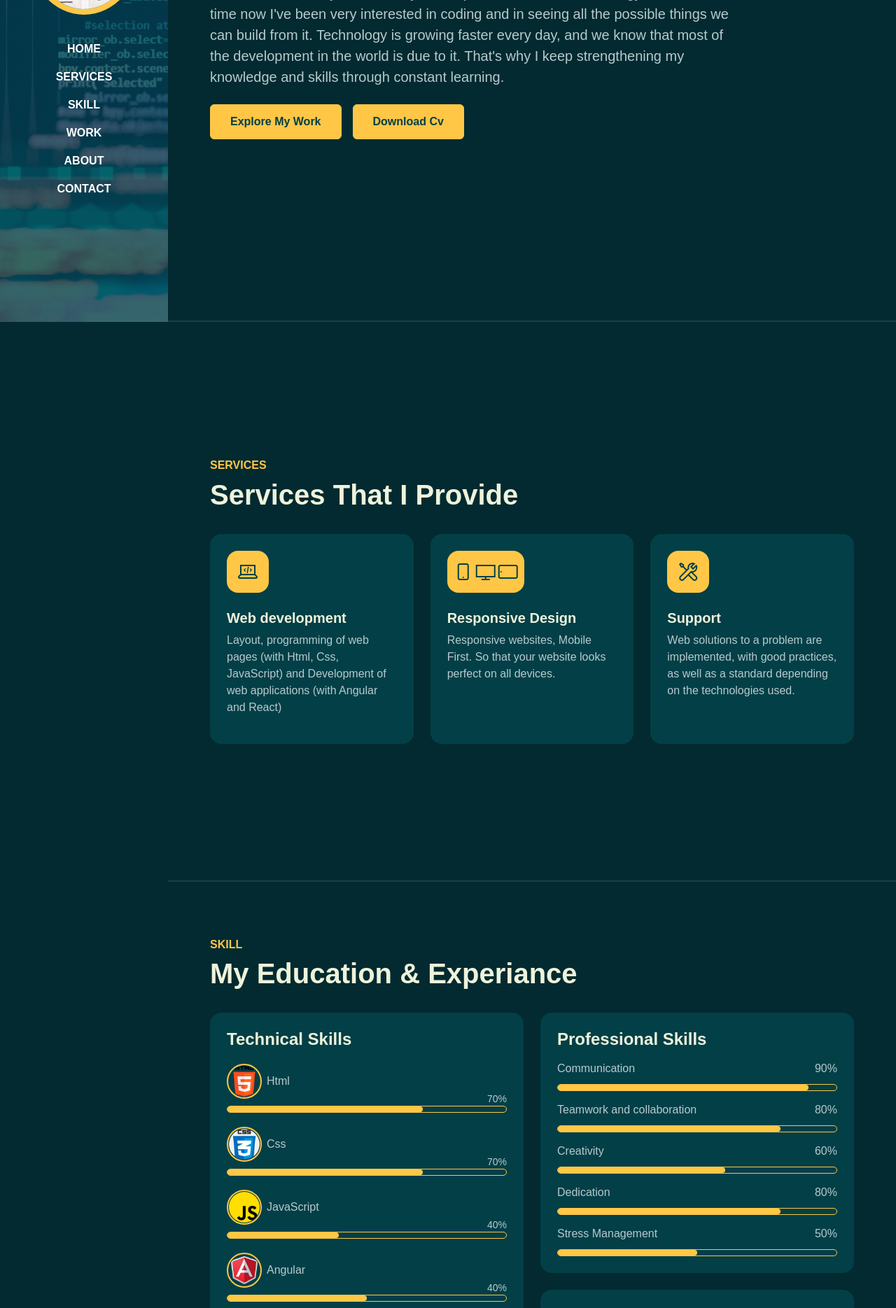
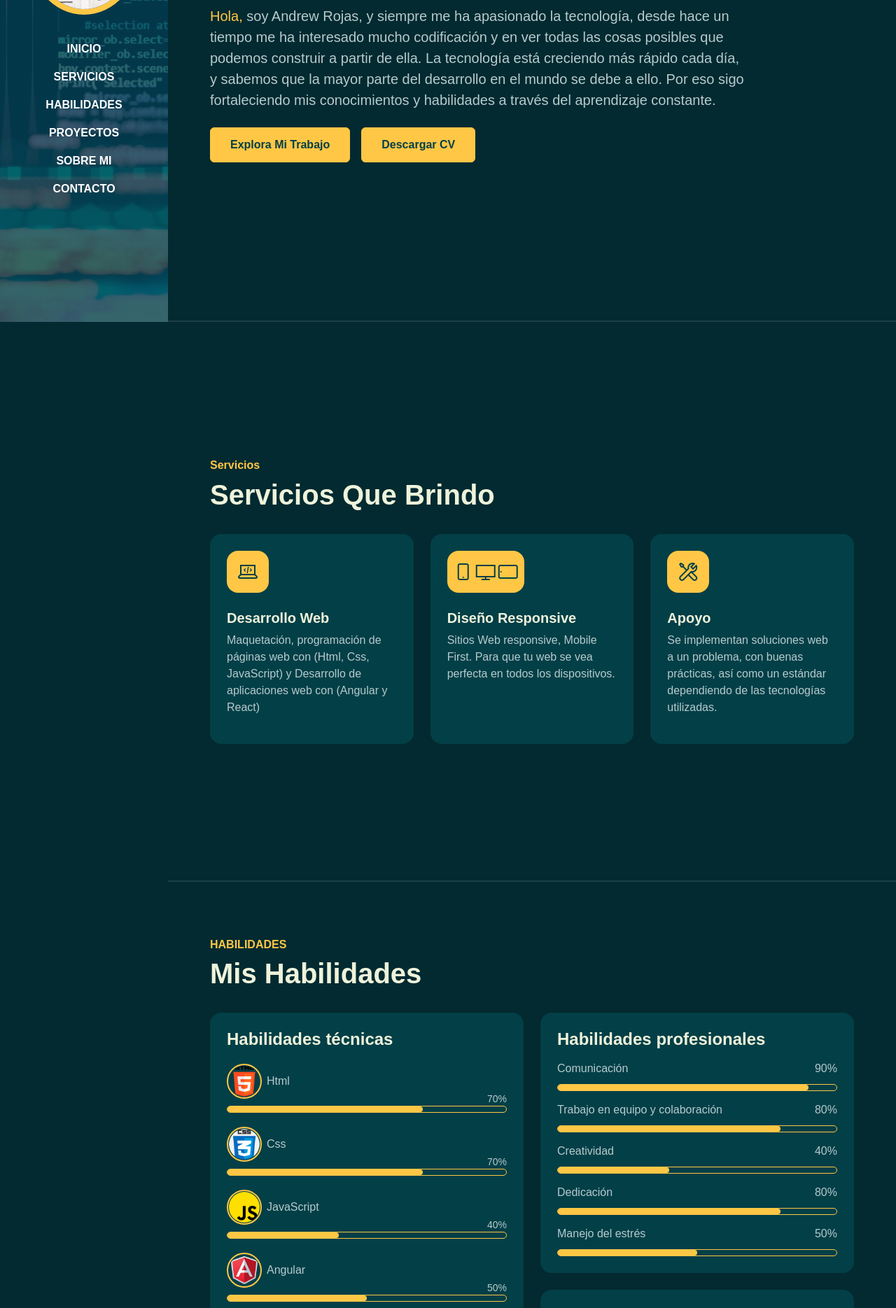
Before and after one commit to drewrdev/portfolio, an Angular app: page / in a window 1280 px wide. Shown: the part 340-2209 px from the top of the page at 70% size. Built offline with nearby package versions, Linux system fonts and the light colour scheme; a web font is replaced by a local one.

Commit message:
project change to spanish

```diff
--- a/src/app/app.component.html
+++ b/src/app/app.component.html
@@ -3,7 +3,6 @@
 
   <!-- NAVBAR -->
   <app-navbar></app-navbar>
-
 
   <!-- CONTENT WRAPPER -->
   <div id="content-wrapper">
--- a/src/app/pages/about/about.component.html
+++ b/src/app/pages/about/about.component.html
@@ -6,8 +6,8 @@
 
     <div class="row pb-4" data-aos="fade-up">
       <div class="col-lg-8">
-        <h6 class="text-brand">ABOUT</h6>
-        <h1>My Education & Experiance</h1>
+        <h6 class="text-brand">SOBRE MI</h6>
+        <h1>Mi Educación y Experiencia.</h1>
       </div>
     </div>
 
@@ -15,7 +15,7 @@
 
       <div class="col-lg-6">
 
-        <h3 class="mb-4" data-aos="fade-up" data-aos-delay="300">Education</h3>
+        <h3 class="mb-4" data-aos="fade-up" data-aos-delay="300">Educación</h3>
 
         <div class="row gy-4">
 
@@ -25,11 +25,11 @@
               <p class="text-brand mb-2">NEOLAND (2022 - 2023)</p>
               <div class="mb-0">
                 <ul>
-                  <li>Back End Development with NodeJS and ExpressJS (REST API).</li>
-                  <li>Front End Development with HTML5, CSS3, JavaScript ES5/ES6, ReactJs, Angular.</li>
-                  <li>Database with MongoDB, Mongoose, MySQL.</li>
-                  <li>Testing : Unit (Jest) , Mocha chai, Jasmine</li>
-                  <li>Version control system Npm, Git, Github & Bash.</li>
+                  <li>Desarrollo Back-end con NodeJS y ExpressJS (REST API).</li>
+                  <li>Desarrollo Front-end con HTML5, CSS3, JavaScript ES5/ES6, ReactJs y Angular.</li>
+                  <li>Base de Datos con MongoDB, Mongoose, MySQL.</li>
+                  <li>Pruebas Unitarias : Unit (Jest) , Mocha chai, Jasmine</li>
+                  <li>Sistema de Control de versiones Npm, Git, Github & Bash.</li>
                 </ul>
               </div>
             </div>
@@ -37,11 +37,11 @@
 
           <div class="col-12" data-aos="fade-up" data-aos-delay="600">
             <div class="bg-base p-4 rounded-4 shadow-effect">
-              <h4>Bachelor of Business Administration</h4>
+              <h4>Licenciado en Administracion de Empresas</h4>
               <p class="text-brand mb-2">I.U.T Federico Rivero Palacios (2009 - 2015)</p>
-              <p class="mb-0">I obtained specific knowledge in the various areas of the administration department, I
-                also managed to acquire multiple skills based on leadership, negotiation, communication and decision
-                making, all with the aim of achieving optimal management and organization of any company.</p>
+              <p class="mb-0">Obtuve conocimientos específicos en las diversas áreas de un departamento de administración,
+                además logré adquirir múltiples habilidades basadas en liderazgo, negociación, comunicación y decisión
+                realizando, todo ello con el objetivo de lograr una óptima gestión y organización de cualquier empresa.</p>
             </div>
           </div>
 
@@ -50,35 +50,30 @@
 
       <div class="col-lg-6">
 
-        <h3 class="mb-4" data-aos="fade-up" data-aos-delay="300">Experiance</h3>
+        <h3 class="mb-4" data-aos="fade-up" data-aos-delay="300">Experiencia</h3>
         <div class="row gy-4">
 
           <div class="col-12" data-aos="fade-up" data-aos-delay="600">
             <div class="bg-base p-4 rounded-4 shadow-effect">
               <h4>Full-stack Developer</h4>
               <p class="text-brand mb-2">NEOLAND (2022 - 2023)</p>
-              <p class="mb-0">Bootcamp in NEOLAND by Full-Stack Developer. Learning and acquiring knowledge to carry out
-                web projects with different programming languages. In addition to learning with Style-components, React
-                libraries and the Git version control implementation</p>
+              <p class="mb-0">Aprender y adquirir conocimientos para la realización de Proyectos web con distintos lenguajes de programación. Además del aprendizaje con Style-components, librerías de React y la implementación de control de versiones Git.</p>
             </div>
           </div>
 
           <div class="col-12" data-aos="fade-up" data-aos-delay="600">
             <div class="bg-base p-4 rounded-4 shadow-effect">
-              <h4>Branch agent</h4>
+              <h4>Agente de Sucursal</h4>
               <p class="text-brand mb-2">Euro Rent A Car (2017 - 2021)</p>
-              <p class="mb-0">As a Branch Agent, I worked in the area of opening and closing contracts, checking and
-                receiving vehicles, fleet transfers to other branches nationwide, among others.</p>
+              <p class="mb-0">Como Agente de sucursal me desempeñe, en el área de apertura y cierre de contratos, de chequeo y recepción de vehículos, traslados de flota a otras sucursales a nivel nacional, entre otras.</p>
             </div>
           </div>
 
           <div class="col-12" data-aos="fade-up" data-aos-delay="600">
             <div class="bg-base p-4 rounded-4 shadow-effect">
-              <h4>Marketing analyst</h4>
+              <h4>Analista de Marketing</h4>
               <p class="text-brand mb-2">Innova Solutions (2016 - 2017)</p>
-              <p class="mb-0">My responsibilities as a marketing analyst were to actively participate in the realization
-                of campaigns and strategies for clients from different fields, implementing all digital marketing
-                channels.</p>
+              <p class="mb-0">Mis responsabilidades como analista de marketing, fueron participar activamente en la realización de campañas y estrategias para clientes de campos diferentes, implementando todos los canales del marketing digital.</p>
             </div>
           </div>
 
--- a/src/app/pages/contact/contact.component.html
+++ b/src/app/pages/contact/contact.component.html
@@ -7,26 +7,26 @@
     <div class="row justify-content-center text-center">
 
       <div class="col-lg-8 pb-4" data-aos="fade-up">
-        <h6 class="text-brand">CONTACT</h6>
-        <h1>Interested in working together? Let's talk</h1>
+        <h6 class="text-brand">CONTACTO</h6>
+        <h1>¿Interesado en trabajar juntos? Hablemos...</h1>
       </div>
 
       <div class="col-lg-8" data-aos="fade-up" data-aos-delay="300">
         <form action="#" class="row g-lg-3 gy-3">
           <div class="form-group col-md-6">
-            <input type="text" class="form-control" placeholder="Enter your name">
+            <input type="text" class="form-control" placeholder="Nombre">
           </div>
           <div class="form-group col-md-6">
-            <input type="email" class="form-control" placeholder="Enter your email">
+            <input type="email" class="form-control" placeholder="Email">
           </div>
           <div class="form-group col-12">
-            <input type="text" class="form-control" placeholder="Enter subject">
+            <input type="text" class="form-control" placeholder="Asunto">
           </div>
           <div class="form-group col-12">
-            <textarea name="" rows="4" class="form-control" placeholder="Enter your message"></textarea>
+            <textarea name="" rows="4" class="form-control" placeholder="Ingrese su mensaje"></textarea>
           </div>
           <div class="form-group col-12 d-grid">
-            <button type="submit" class="btn btn-brand">Contact me</button>
+            <button type="submit" class="btn btn-brand">Contáctame</button>
           </div>
         </form>
       </div>
--- a/src/app/pages/home/home.component.html
+++ b/src/app/pages/home/home.component.html
@@ -5,16 +5,14 @@
   <div class="container">
     <div class="row">
       <div class="col-lg-10">
-        <h1 class="display-4 fw-bold" data-aos="fade-up">I'M A <span class="text-brand">WEB DEVELOPER</span></h1>
-        <p class="lead mt-2 mb-4" data-aos="fade-up" data-aos-delay="300"><span class="text-brand">Hi,</span> I am
-          Andrew Rojas, I've always been passionate about technology, and for some time now I've been very interested in
-          coding and in seeing all the possible things we can build from it. Technology is growing faster every day, and
-          we know that most of the development in the world is due to it. That's why I keep strengthening my knowledge
-          and skills through constant learning.</p>
+        <h1 class="display-4 fw-bold" data-aos="fade-up">SOY <span class="text-brand">DESARROLLADOR WEB</span></h1>
+        <p class="lead mt-2 mb-4" data-aos="fade-up" data-aos-delay="300"><span class="text-brand">Hola,</span> soy
+          Andrew Rojas, y siempre me ha apasionado la tecnología, desde hace un tiempo me ha interesado mucho
+          codificación y en ver todas las cosas posibles que podemos construir a partir de ella. La tecnología está creciendo más rápido cada día, y sabemos que la mayor parte del desarrollo en el mundo se debe a ello. Por eso sigo fortaleciendo mis conocimientos y habilidades a través del aprendizaje constante.</p>
         <div data-aos="fade-up" data-aos-delay="600">
-          <a href="#work" class="btn btn-brand me-3">Explore My Work</a>
-          <a href="../assets/docs/Andrew-Rojas-cv.pdf" class="btn btn-brand me-3"
-            download="Andrew-Rojas-cv.pdf">Download Cv</a>
+          <a href="#work" class="btn btn-brand me-3">Explora Mi Trabajo</a>
+          <a href="../assets/docs/Andrew-Rojas-cv.pdf" target="_blank" class="btn btn-brand me-3"
+            download="Andrew-Rojas-cv.pdf">Descargar CV</a>
         </div>
       </div>
     </div>
--- a/src/app/pages/services/services.component.html
+++ b/src/app/pages/services/services.component.html
@@ -5,8 +5,8 @@
 
     <div class="row pb-4" data-aos="fade-up">
       <div class="col-lg-8">
-        <h6 class="text-brand">SERVICES</h6>
-        <h1>Services That I Provide</h1>
+        <h6 class="text-brand">Servicios</h6>
+        <h1>Servicios Que Brindo</h1>
       </div>
     </div>
 
@@ -17,8 +17,8 @@
           <div class="iconbox rounded-4">
             <i class="las la-laptop-code"></i>
           </div>
-          <h5 class="mt-4 mb-2">Web development</h5>
-          <p>Layout, programming of web pages (with Html, Css, JavaScript) and Development of web applications (with Angular and React)</p>
+          <h5 class="mt-4 mb-2">Desarrollo Web</h5>
+          <p>Maquetación, programación de páginas web con (Html, Css, JavaScript) y Desarrollo de aplicaciones web con (Angular y React)</p>
         </div>
       </div>
 
@@ -29,8 +29,8 @@
             <i class="las la-desktop"></i>
             <i class="las la-tablet-alt"></i>
           </div>
-          <h5 class="mt-4 mb-2">Responsive Design</h5>
-          <p>Responsive websites, Mobile First. So that your website looks perfect on all devices.</p>
+          <h5 class="mt-4 mb-2">Diseño Responsive</h5>
+          <p>Sitios Web responsive, Mobile First. Para que tu web se vea perfecta en todos los dispositivos.</p>
         </div>
       </div>
 
@@ -39,8 +39,8 @@
           <div class="iconbox rounded-4">
             <i class="las la-tools"></i>
           </div>
-          <h5 class="mt-4 mb-2">Support</h5>
-          <p>Web solutions to a problem are implemented, with good practices, as well as a standard depending on the technologies used.</p>
+          <h5 class="mt-4 mb-2">Apoyo</h5>
+          <p>Se implementan soluciones web a un problema, con buenas prácticas, así como un estándar dependiendo de las tecnologías utilizadas.</p>
         </div>
       </div>
 
--- a/src/app/pages/skill/skill.component.css
+++ b/src/app/pages/skill/skill.component.css
@@ -140,7 +140,7 @@
 }
 @keyframes cr-barra{
   100%{
-    width: 60% ;
+    width: 40% ;
   }
 }
 
--- a/src/app/pages/skill/skill.component.html
+++ b/src/app/pages/skill/skill.component.html
@@ -6,8 +6,8 @@
 
     <div class="row pb-4" data-aos="fade-up">
       <div class="col-lg-8">
-        <h6 class="text-brand">SKILL</h6>
-        <h1>My Education & Experiance</h1>
+        <h6 class="text-brand">HABILIDADES</h6>
+        <h1>Mis Habilidades</h1>
       </div>
     </div>
 
@@ -18,7 +18,7 @@
           <div class="col-12" data-aos="fade-up" data-aos-delay="600">
             <div class="bg-base p-4 rounded-4 shadow-effect">
 
-              <h4>Technical Skills</h4>
+              <h4>Habilidades técnicas</h4>
 
               <div class="icon-skill">
                 <img src="../../../assets/images/html-5.png" class="d-lg-block rounded-circle" alt="">
@@ -77,7 +77,7 @@
 
               <div class="skills s-technical">
                 <div class="t-details">
-                  <span>40%</span>
+                  <span>50%</span>
                 </div>
                 <div class="menu">
                   <div id="ng-menu"></div>
@@ -143,11 +143,11 @@
           <div class="col-12" data-aos="fade-up" data-aos-delay="600">
             <div class="bg-base p-4 rounded-4 shadow-effect">
 
-              <h4>Professional Skills</h4>
+              <h4>Habilidades profesionales</h4>
 
               <div class="skills">
                 <div class="details-p">
-                  <span>Communication</span>
+                  <span>Comunicación</span>
                   <span>90%</span>
                 </div>
 
@@ -158,7 +158,7 @@
 
               <div class="skills">
                 <div class="details-p">
-                  <span>Teamwork and collaboration</span>
+                  <span>Trabajo en equipo y colaboración</span>
                   <span>80%</span>
                 </div>
 
@@ -169,8 +169,8 @@
 
               <div class="skills">
                 <div class="details-p">
-                  <span>Creativity</span>
-                  <span>60%</span>
+                  <span>Creatividad</span>
+                  <span>40%</span>
                 </div>
 
                 <div class="menu">
@@ -180,7 +180,7 @@
 
               <div class="skills">
                 <div class="details-p">
-                  <span>Dedication</span>
+                  <span>Dedicación</span>
                   <span>80%</span>
                 </div>
 
@@ -191,7 +191,7 @@
 
               <div class="skills">
                 <div class="details-p">
-                  <span>Stress Management</span>
+                  <span>Manejo del estrés</span>
                   <span>50%</span>
                 </div>
 
@@ -206,7 +206,7 @@
           <div class="col-12" data-aos="fade-up" data-aos-delay="400">
             <div class="bg-base p-4 rounded-4 shadow-effect">
 
-              <h4>Complements</h4>
+              <h4>Complementos</h4>
 
               <div class="plugin-box">
                 <div class="icon-skill complements">
--- a/src/app/shared/navbar/navbar.component.html
+++ b/src/app/shared/navbar/navbar.component.html
@@ -14,22 +14,22 @@
       <ul class="navbar-nav ms-auto flex-lg-column text-lg-center">
 
         <li class="nav-item">
-          <a class="nav-link" href="#home">Home</a>
+          <a class="nav-link" href="#home">Inicio</a>
         </li>
         <li class="nav-item">
-          <a class="nav-link" href="#services">Services</a>
+          <a class="nav-link" href="#services">Servicios</a>
         </li>
         <li class="nav-item">
-          <a class="nav-link" href="#skill">Skill</a>
+          <a class="nav-link" href="#skill">Habilidades</a>
         </li>
         <li class="nav-item">
-          <a class="nav-link" href="#work">Work</a>
+          <a class="nav-link" href="#work">Proyectos</a>
         </li>
         <li class="nav-item">
-          <a class="nav-link" href="#about">About</a>
+          <a class="nav-link" href="#about">Sobre Mi</a>
         </li>
         <li class="nav-item">
-          <a class="nav-link" href="#contact">Contact</a>
+          <a class="nav-link" href="#contact">Contacto</a>
         </li>
 
       </ul>
```
Also changed, not shown: src/app/shared/footer/footer.component.html (+5 -5 lines), 1 other file (tests, documents, lock files or other folders).
